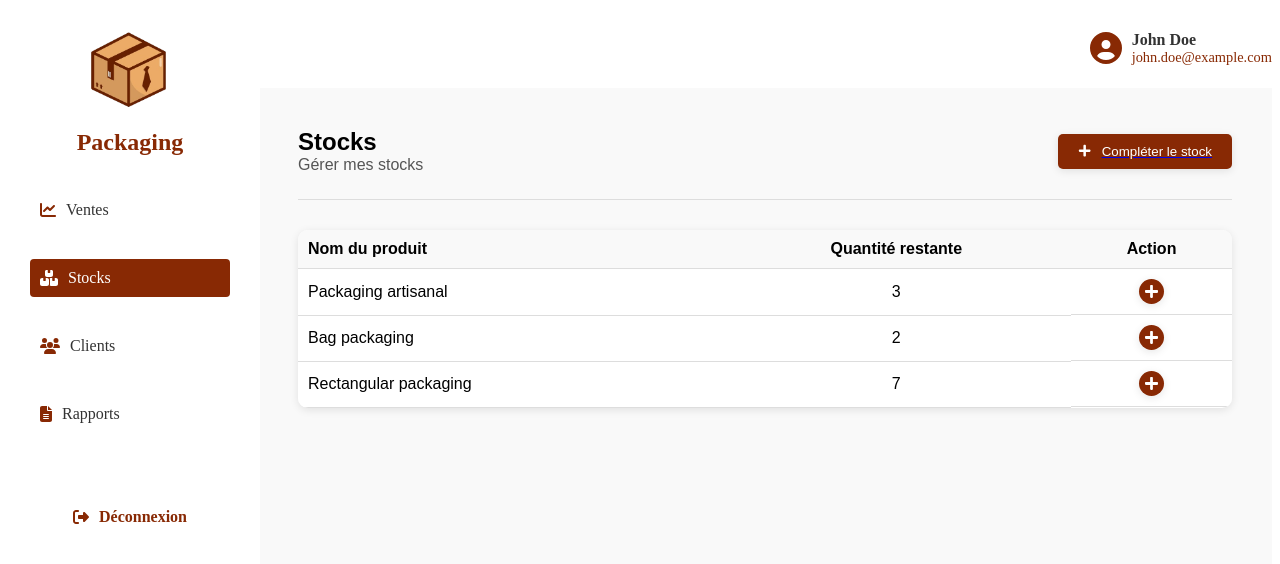
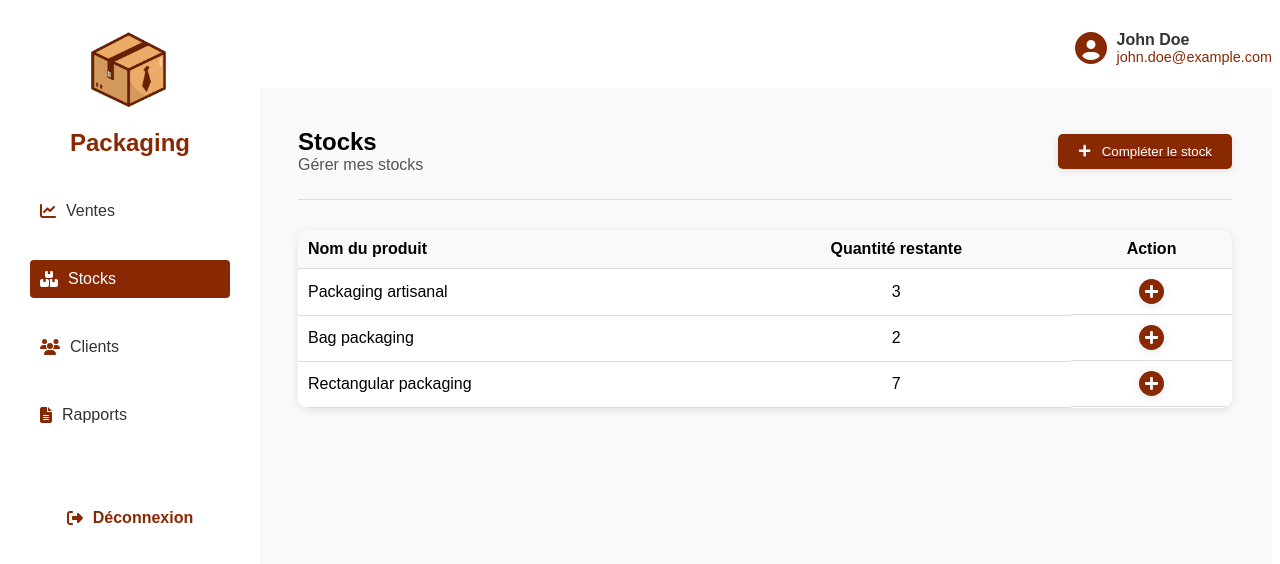
Before and after one commit to AngeAugustin/Front_packaging, a React (Create React App) app: page /Stocks in a window 1280 px wide. Shown: the top 564 px of the page. Built offline with nearby package versions, Linux system fonts and the light colour scheme.

Commit message:
Finally FV1

```diff
--- a/src/App.js
+++ b/src/App.js
@@ -10,6 +10,7 @@ import Stocker from './Pages/Stocker';
 import Clients from './Pages/Clients';
 import Stats from './Pages/Stats';
 import Layout from './Layout';
+import './index.css';
 
 function App() {
   return (
--- a/src/Pages/Stocks.js
+++ b/src/Pages/Stocks.js
@@ -10,7 +10,7 @@ const Stocks = () => {
   ];
 
   return (
-    <div style={{ fontFamily: "Arial, sans-serif", padding: "20px" }}>
+    <div style={{ fontFamily: "Montserrat, sans-serif", padding: "20px" }}>
       {/* Header section with flex layout */}
       <div
         style={{
--- a/src/Pages/Vendre.js
+++ b/src/Pages/Vendre.js
@@ -36,7 +36,7 @@ const Vendre = () => {
       };
 
   return (
-    <div style={{ fontFamily: "Arial, sans-serif", padding: "20px", height: "400px" }}>
+    <div style={{ fontFamily: "Montserrat, sans-serif", padding: "20px", height: "400px" }}>
       {/* Header section with flex layout */}
       <div style={{ display: "flex", justifyContent: "space-between", alignItems: "center", marginBottom: "20px" }}>
         <div>
--- a/src/index.css
+++ b/src/index.css
@@ -1,3 +1,8 @@
+body {
+  font-family: 'Montserrat', sans-serif;
+}
+
+
 /* Conteneur principal */
 .dashboard-container {
   display: flex;
```
